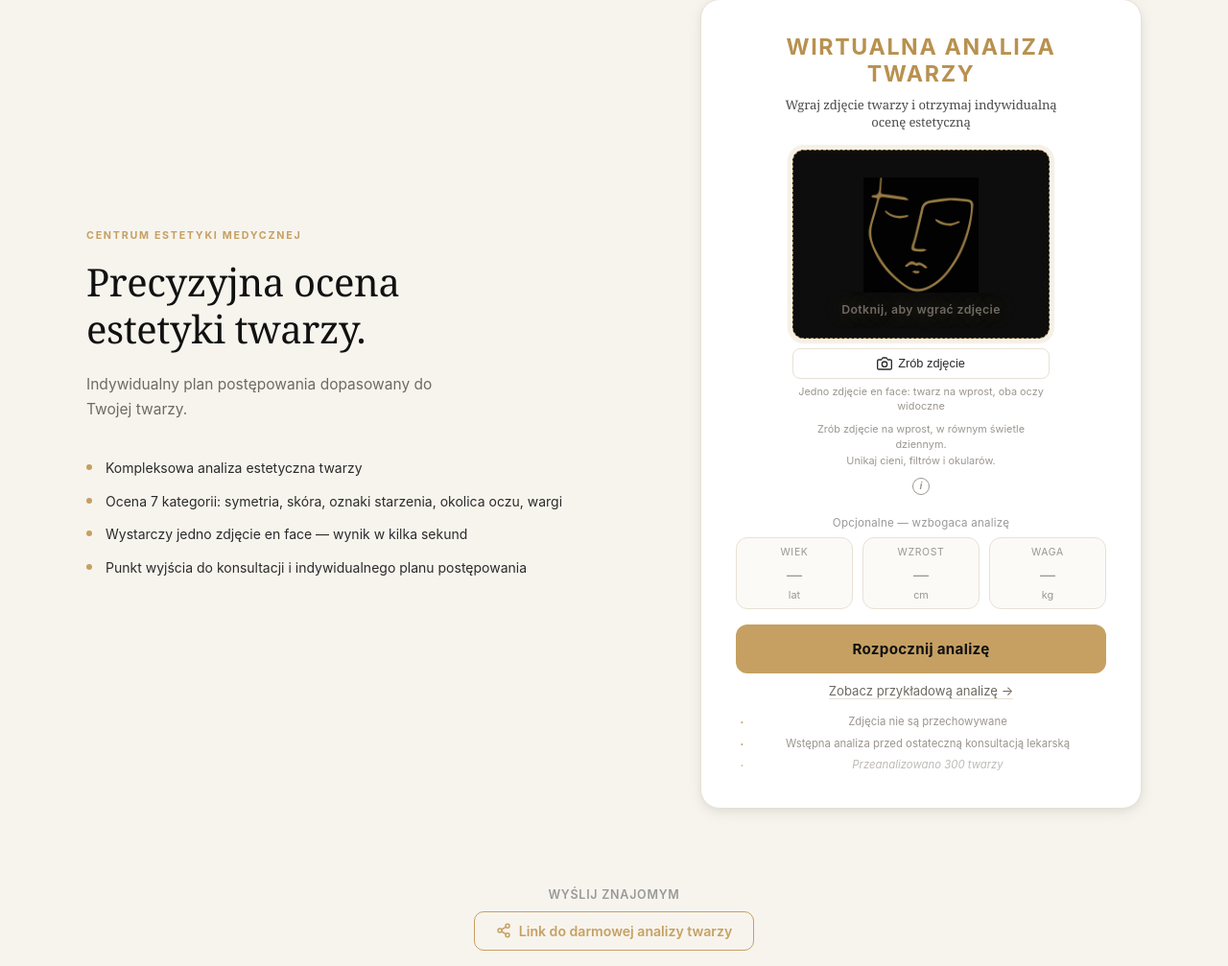
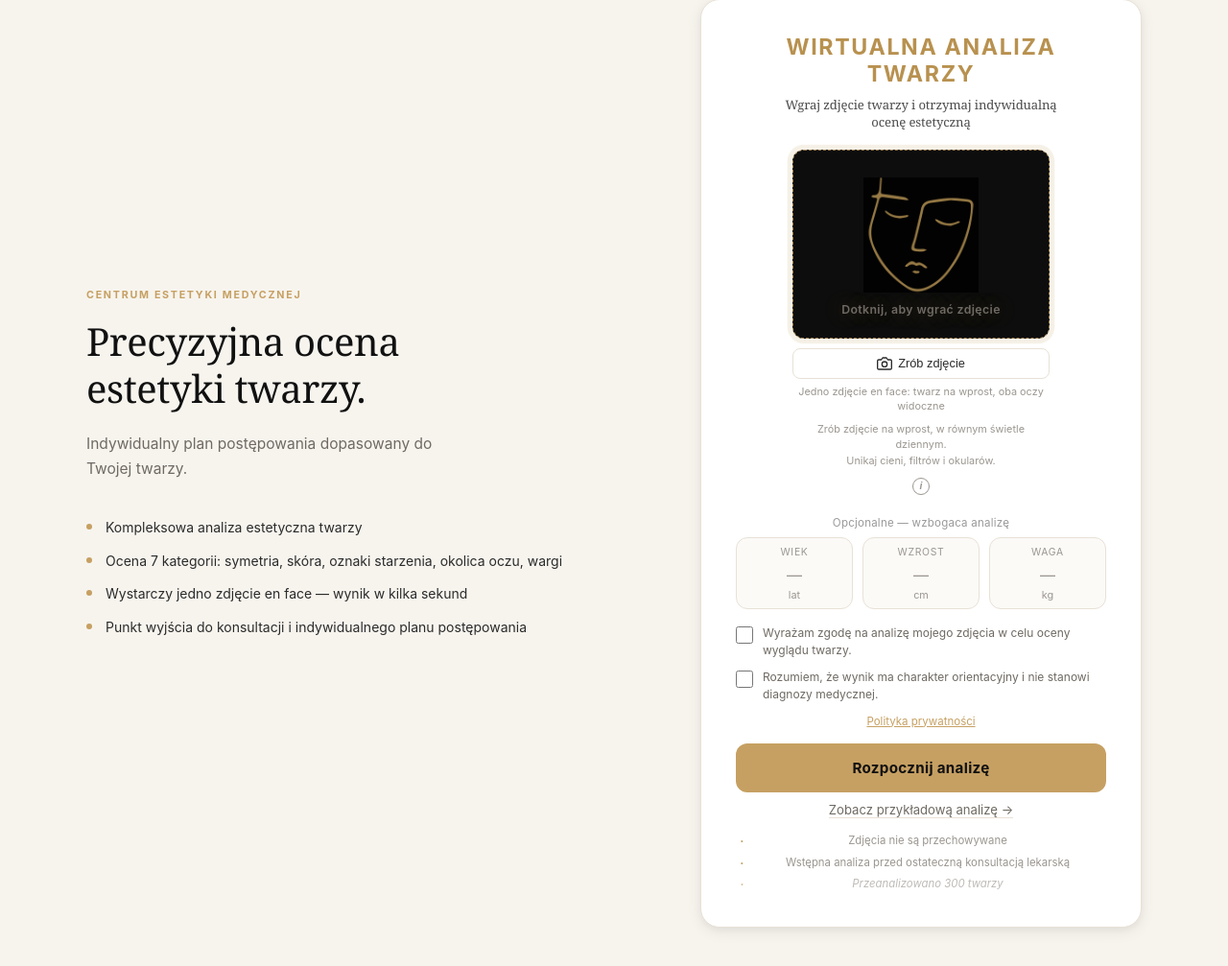
Before and after one commit to PiotrMD/face-analysis, a Flask app: page / in a window 1280 px wide. Shown: the part 152-1159 px from the top of the page at 96% size. Run offline with Flask 3, Linux system fonts and the light colour scheme; data that the repository does not hold is empty; some libraries are stand-ins or nearby versions.

Commit message:
Add required consent checkboxes and privacy policy for Google Play compliance
1. Two required checkboxes before analysis (photo consent + medical disclaimer)
2. Analysis blocked until both are checked, with inline error message
3. Link to /privacy (Privacy Policy page)
4. Disclaimer under results: 'Wynik ma charakter orientacyjny...'
5. Minimal /privacy route and privacy.html template (PL+EN)

Co-Authored-By: Claude Sonnet 4.6 <noreply@anthropic.com>

```diff
--- a/app.py
+++ b/app.py
@@ -164,6 +164,14 @@ def _run_analysis_v2(token: str, saved_paths: dict, lang: str = 'pl', user_age:
 
 
 APP_VERSION = "1.2"
+
+
+@app.route('/privacy')
+def privacy():
+    from translations import TRANSLATIONS
+    lang = session.get('lang', 'pl')
+    t = TRANSLATIONS.get(lang, TRANSLATIONS['pl'])
+    return render_template('privacy.html', lang=lang, t=t)
 
 
 @app.route('/version')
--- a/static/style.css
+++ b/static/style.css
@@ -886,6 +886,58 @@ body {
     background: var(--bg-card);
     letter-spacing: .03em;
 }
+/* ── Consent block ── */
+.consent-block {
+    margin: 12px 0 16px;
+    display: flex;
+    flex-direction: column;
+    gap: 10px;
+}
+.consent-block__item {
+    display: flex;
+    align-items: flex-start;
+    gap: 10px;
+    cursor: pointer;
+    transition: opacity .2s;
+}
+.consent-block__cb {
+    width: 18px;
+    height: 18px;
+    min-width: 18px;
+    margin-top: 2px;
+    accent-color: #C6A062;
+    cursor: pointer;
+}
+.consent-block__text {
+    font-size: .75rem;
+    color: var(--ink-3);
+    line-height: 1.5;
+}
+.consent-block__privacy {
+    margin: 2px 0 0;
+    font-size: .72rem;
+    text-align: center;
+}
+.consent-block__privacy-link {
+    color: #C6A062;
+    text-decoration: underline;
+}
+.consent-block__err {
+    font-size: .72rem;
+    color: var(--danger-acc);
+    text-align: center;
+}
+
+/* ── Results disclaimer ── */
+.res-disclaimer {
+    text-align: center;
+    font-size: .68rem;
+    color: var(--ink-5, #bbb);
+    padding: 10px 24px 4px;
+    line-height: 1.5;
+    opacity: .7;
+}
+
 .home-footer__version {
     font-size: .62rem;
     color: var(--ink-5, #ccc);
--- a/templates/home.html
+++ b/templates/home.html
@@ -149,6 +149,28 @@
                             <span class="bmi-result__value" id="bmiValue"></span>
                             <span class="bmi-result__desc" id="bmiDesc"></span>
                         </div>
+                    </div>
+
+                    <!-- Zgody -->
+                    <div class="consent-block">
+                        <label class="consent-block__item">
+                            <input type="checkbox" id="consentPhoto" class="consent-block__cb">
+                            <span class="consent-block__text">
+                                {% if lang == 'en' %}I consent to the analysis of my photo for the purpose of facial appearance assessment.{% else %}Wyrażam zgodę na analizę mojego zdjęcia w celu oceny wyglądu twarzy.{% endif %}
+                            </span>
+                        </label>
+                        <label class="consent-block__item">
+                            <input type="checkbox" id="consentMedical" class="consent-block__cb">
+                            <span class="consent-block__text">
+                                {% if lang == 'en' %}I understand that the result is indicative only and does not constitute a medical diagnosis.{% else %}Rozumiem, że wynik ma charakter orientacyjny i nie stanowi diagnozy medycznej.{% endif %}
+                            </span>
+                        </label>
+                        <p class="consent-block__privacy">
+                            <a href="/privacy" class="consent-block__privacy-link">{% if lang == 'en' %}Privacy Policy{% else %}Polityka prywatności{% endif %}</a>
+                        </p>
+                        <p class="consent-block__err" id="consentErr" style="display:none;">
+                            {% if lang == 'en' %}Please accept both consents to continue.{% else %}Zaznacz obie zgody, aby kontynuować.{% endif %}
+                        </p>
                     </div>
 
                     <button type="button" id="analyzeBtn" class="upload-card__btn" onclick="runAnalyze()"
@@ -638,6 +660,18 @@
 
         clearAllValidation();
 
+        /* Check consents */
+        var cb1 = document.getElementById('consentPhoto');
+        var cb2 = document.getElementById('consentMedical');
+        var consentErr = document.getElementById('consentErr');
+        if (!cb1.checked || !cb2.checked) {
+            consentErr.style.display = 'block';
+            cb1.closest('.consent-block__item').style.opacity = cb1.checked ? '1' : '0.6';
+            cb2.closest('.consent-block__item').style.opacity = cb2.checked ? '1' : '0.6';
+            return;
+        }
+        consentErr.style.display = 'none';
+
         var f1 = document.getElementById('en_face').files[0] || _camBlob;
 
         if (!f1) {
--- a/templates/results.html
+++ b/templates/results.html
@@ -418,6 +418,9 @@
         </div><!-- /res-wrap -->
         {% endif %}
     </main>
+    <div class="res-disclaimer">
+        {% if lang == 'en' %}The result is indicative only and is based on facial appearance analysis. It does not constitute a medical diagnosis.{% else %}Wynik ma charakter orientacyjny i opiera się na analizie wyglądu twarzy. Nie stanowi diagnozy medycznej.{% endif %}
+    </div>
     <footer style="text-align:center;padding:12px 0 20px;">
         <p class="home-footer__version">Wersja {{ app_version }}</p>
     </footer>
```
Also changed, not shown: templates/privacy.html (added, +82 -0 lines).
